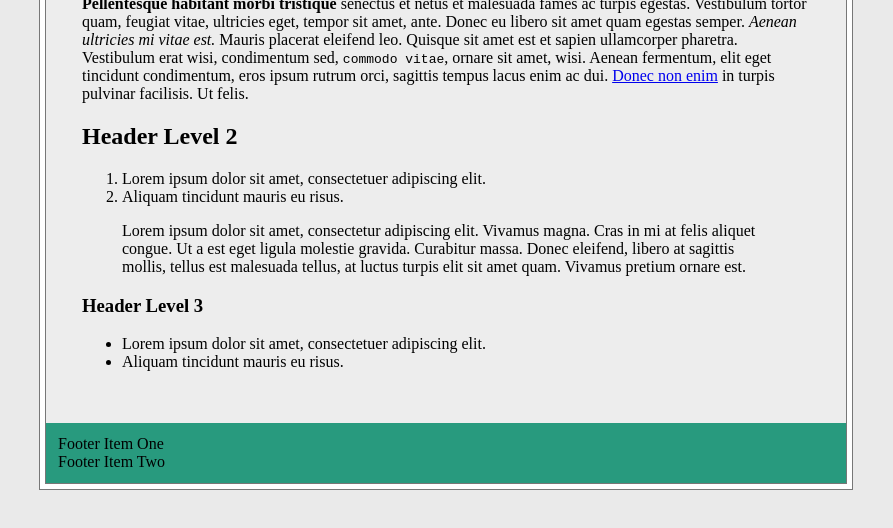
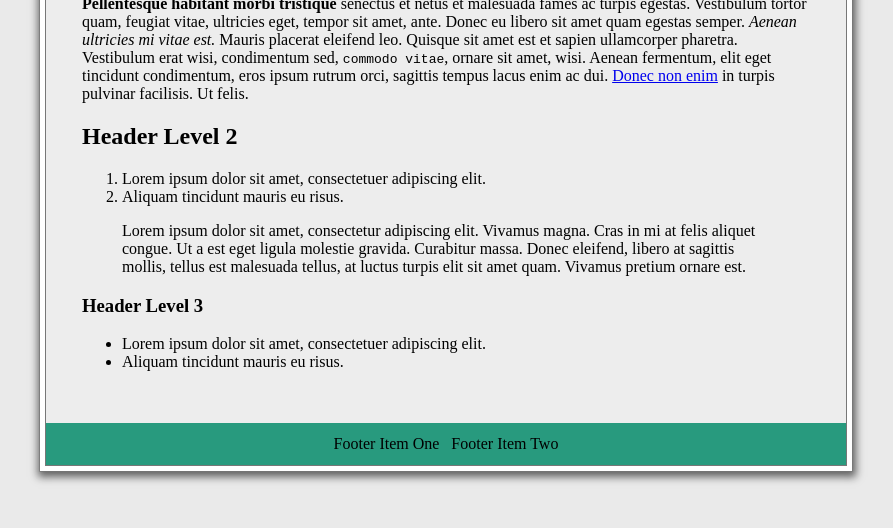
Before and after one commit to emilyaviva/styling-play, a plain HTML site: page index.html in a window 1280 px wide. Shown: the part 254-782 px from the top of the page, without its empty margins (194-1087 px from the left). Drawn offline with Linux system fonts and the light colour scheme.

Commit message:
more shadow and footer

```diff
--- a/index.css
+++ b/index.css
@@ -7,7 +7,7 @@ body {
 .site-card {
   background-color: #ededed;
   margin: 100px 200px;
-  box-shadow: 0 0 0 1px #777, 0 0 0 6px #fff, 0 0 0 7px #777;
+  box-shadow: 0 0 0 1px #777, 0 0 0 6px #fff, 0 0 0 6.7px #777, 1px 3px 8px 8.7px rgba(18,18,18,0.63);
 }
 
 .site-header {
@@ -53,4 +53,10 @@ main .page-header .page-published {
 .site-footer {
   background-color: #289a7e;
   padding: 12px;
+  display: flex;
+  justify-content: center;
 }
+
+.site-footer .site-footer-item {
+  margin: 0 6px;
+}
```
